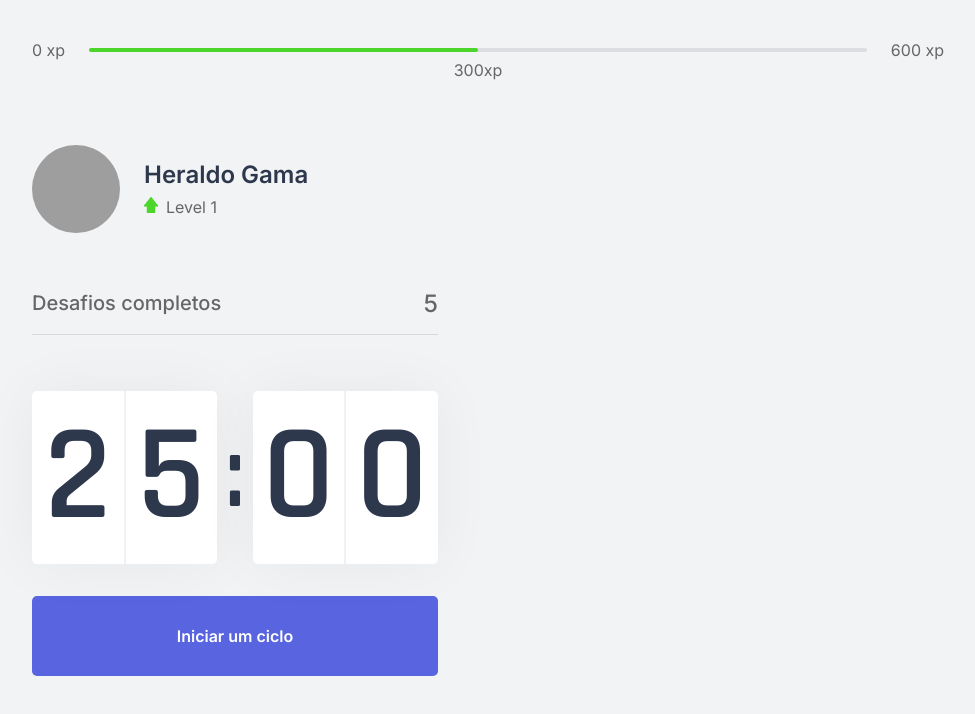
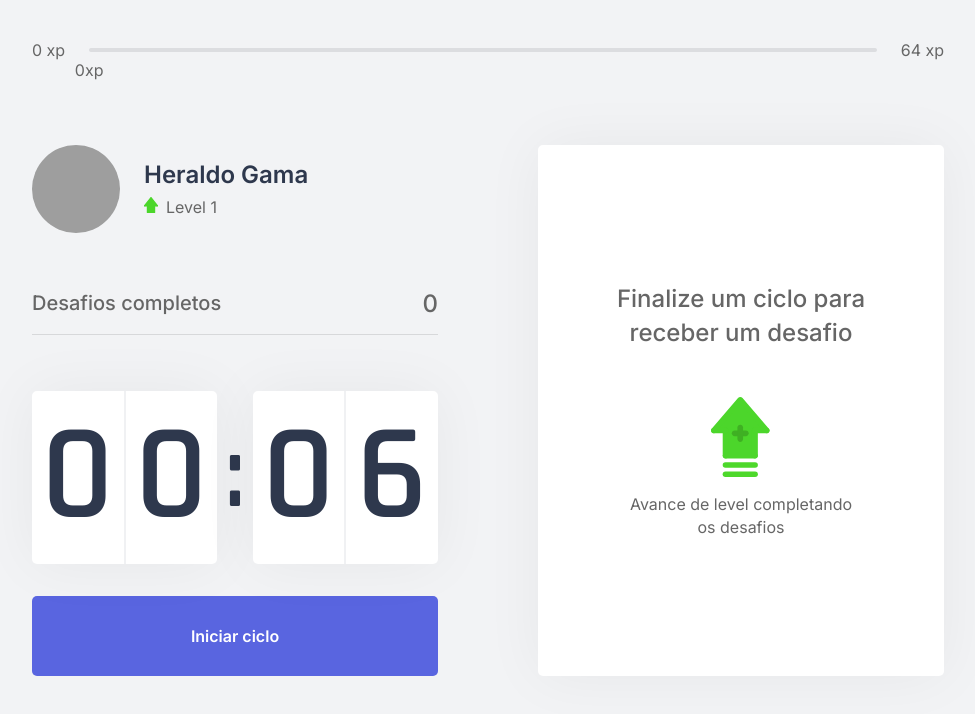
Before and after one commit to heraldogama/RocketSeat-NLW4-MoveIt, a Next.js app: page / in a window 1280 px wide. Shown: the top 714 px of the page, without its empty margins (152-1127 px from the left). Built offline with nearby package versions, Linux system fonts and the light colour scheme; grey boxes are pictures that could not be loaded.

Commit message:
Created styles and implement ContextAPI

```diff
--- /dev/null
+++ b/challenges.json
@@ -0,0 +1,62 @@
+[
+  {
+    "type": "body",
+    "description": "Estique um de seus braços com a palma da mão virada para frente e puxe os dedos para cima por 10 segundos por mão.",
+    "amount": 80
+  },
+  {
+    "type": "body",
+    "description": "Estique seu braço contra o peito e puxe-o utilizando o outro braço por 10 segundos por braço.",
+    "amount": 60
+  },
+  {
+    "type": "body",
+    "description": "Puxe seu pescoço com a ajuda da mão para a direita e para a esquerda, permanecendo na posição por alguns segundos.",
+    "amount": 70
+  },
+  {
+    "type": "body",
+    "description": "Com as duas mãos na parte de trás da cabeça, leve-a para baixo, alongando a parte de trás da região.",
+    "amount": 60
+  },
+  {
+    "type": "body",
+    "description": "Cruze as pernas e desça com as mãos esticadas em direção ao chão. Repita o movimento com a outra perna na frente.",
+    "amount": 100
+  },
+  {
+    "type": "body",
+    "description": "Sentado, abra as pernas e tente encostar as palmas das mãos no chão, repita 3 vezes por 5 segundos.",
+    "amount": 80
+  },
+  {
+    "type": "body",
+    "description": "Puxe o joelho de encontro ao peito e segure, troque de perna após 10 segundos.",
+    "amount": 50
+  },
+  {
+    "type": "body",
+    "description": "Sentado, cruze uma perna e incline seu tronco à frente, troque de perna após 10 segundos.",
+    "amount": 80
+  },
+  {
+    "type": "eye",
+    "description": "Sentado, feche os olhos e cubra-os com as palmas da mão durante 2 minutos, depois abra normalmente.",
+    "amount": 90
+  },
+  {
+    "type": "eye",
+    "description": "Em algum ambiente aberto, olhe o mais longe que puder em quatro direções por 3s, mexa apenas os olhos. Repita 3 vezes.",
+    "amount": 140
+  },
+  {
+    "type": "eye",
+    "description": "Usando os polegares, massage a área abaixo das sobrancelhas em movimentos circulares por 15 segundos.",
+    "amount": 70
+  },
+  {
+    "type": "body",
+    "description": "Em pé, gire a cintura o máximo que puder para a esquerda, segure por cinco segundos. Repita para a direita.",
+    "amount": 90
+  }
+]
--- /dev/null
+++ b/src/components/ChallengeBox.tsx
@@ -0,0 +1,42 @@
+import { useContext } from "react";
+import { ChallengesContext } from "../contexts/ChallengesContext";
+import styles from "../styles/components/ChallengeBox.module.css";
+
+export default function ChallengeBox() {
+  const { activeChallenge, resetChallenge } = useContext(ChallengesContext);
+
+  return (
+    <div className={styles.challengeBoxContainer}>
+      {activeChallenge ? (
+        <div className={styles.challengeActive}>
+          <header>Ganhe {activeChallenge.amount} xp</header>
+          <main>
+            <img src={`icons/${activeChallenge.type}.svg`} alt="" />
+            <strong>Novo desafio</strong>
+            <p>{activeChallenge.description}</p>
+          </main>
+          <footer>
+            <button
+              type="button"
+              className={styles.challengeFailedButton}
+              onClick={resetChallenge}
+            >
+              Falhei
+            </button>
+            <button type="button" className={styles.challengeSucceededButton}>
+              Completei
+            </button>
+          </footer>
+        </div>
+      ) : (
+        <div className={styles.challengeNotActive}>
+          <strong>Finalize um ciclo para receber um desafio</strong>
+          <p>
+            <img src="icons/level-up.svg" alt="Level Up" />
+            Avance de level completando os desafios
+          </p>
+        </div>
+      )}
+    </div>
+  );
+}
--- a/src/components/CompletedChallenges.tsx
+++ b/src/components/CompletedChallenges.tsx
@@ -1,10 +1,14 @@
+import { useContext } from "react";
+import { ChallengesContext } from "../contexts/ChallengesContext";
 import styles from "../styles/components/CompletedChallenge.module.css";
 
 export function CompletedChallenges() {
+  const { challengesCompleted } = useContext(ChallengesContext);
+
   return (
     <div className={styles.completedChallengesContainer}>
       <span>Desafios completos</span>
-      <span>5</span>
+      <span>{challengesCompleted}</span>
     </div>
   );
 }
--- a/src/components/Countdown.tsx
+++ b/src/components/Countdown.tsx
@@ -1,22 +1,82 @@
+import { useState, useEffect, useContext } from "react";
+import { ChallengesContext } from "../contexts/ChallengesContext";
 import styles from "../styles/components/Countdown.module.css";
 
-export default function Countdown() {
+let countdownTimeout: NodeJS.Timeout;
+
+export function Countdown() {
+  const { startNewChallenge } = useContext(ChallengesContext);
+
+  const [time, setTime] = useState(0.1 * 60);
+  const [isActive, setIsActive] = useState(false);
+  const [hasFinished, setHasFinished] = useState(false);
+
+  const minutes = Math.floor(time / 60);
+  const seconds = time % 60;
+
+  const [minuteLeft, minuteRight] = String(minutes).padStart(2, "0").split("");
+  const [secondLeft, secondRight] = String(seconds).padStart(2, "0").split("");
+
+  function startCountdown() {
+    setIsActive(true);
+  }
+
+  function resetCountdown() {
+    clearTimeout(countdownTimeout);
+    setIsActive(false);
+    setTime(0.1 * 60);
+  }
+  useEffect(() => {
+    if (isActive && time > 0) {
+      countdownTimeout = setTimeout(() => {
+        setTime(time - 1);
+      }, 1000);
+    } else if (isActive && time === 0) {
+      setHasFinished(true);
+      setIsActive(false);
+      startNewChallenge();
+    }
+  }, [isActive, time]);
+
   return (
     <div>
       <div className={styles.countdownContainer}>
         <div>
-          <span>2</span>
-          <span>5</span>
+          <span>{minuteLeft}</span>
+          <span>{minuteRight}</span>
         </div>
         <span>:</span>
         <div>
-          <span>0</span>
-          <span>0</span>
+          <span>{secondLeft}</span>
+          <span>{secondRight}</span>
         </div>
       </div>
-      <button type="button" className={styles.countdownButton}>
-        Iniciar um ciclo
-      </button>
+
+      {hasFinished ? (
+        <button disabled className={styles.countdownButton}>
+          Ciclo encerrado
+        </button>
+      ) : (
+        <>
+          {isActive ? (
+            <button
+              type="button"
+              className={`${styles.countdownButton} ${styles.countDownButtonActive}`}
+              onClick={resetCountdown}
+            >
+              Abandonar ciclo
+            </button>
+          ) : (
+            <button
+              type="button"
+              className={styles.countdownButton}
+              onClick={startCountdown}
+            >
+              Iniciar ciclo
+            </button>
+          )}
+        </>
+      )}
     </div>
   );
 }
--- a/src/components/ExperienceBar.tsx
+++ b/src/components/ExperienceBar.tsx
@@ -1,17 +1,29 @@
+import { useContext } from "react";
+import { ChallengesContext } from "../contexts/ChallengesContext";
 import styles from "../styles/components/ExperienceBar.module.css";
 
 export function ExperienceBar() {
+  const { currentExperience, experienceToNextLevel } = useContext(
+    ChallengesContext
+  );
+
+  const percentToNextLevel =
+    Math.round(currentExperience * 100) / experienceToNextLevel;
+
   return (
     <header className={styles.experienceBar}>
       <span>0 xp</span>
       <div>
-        <div style={{ width: "50%" }} />
+        <div style={{ width: `${percentToNextLevel}%` }} />
 
-        <span className={styles.currentExperience} style={{ left: "50%" }}>
-          300xp
+        <span
+          className={styles.currentExperience}
+          style={{ left: `${percentToNextLevel}%` }}
+        >
+          {currentExperience}xp
         </span>
       </div>
-      <span>600 xp</span>
+      <span>{experienceToNextLevel} xp</span>
     </header>
   );
 }
--- /dev/null
+++ b/src/contexts/ChallengesContext.tsx
@@ -0,0 +1,64 @@
+import { createContext, ReactNode, useState } from "react";
+import challenges from "../../challenges.json";
+
+interface Challenge {
+  type: "body" | "eye";
+  description: string;
+  amount: number;
+}
+
+interface ChallengesContextData {
+  level: number;
+  levelUp: () => void;
+  currentExperience: number;
+  challengesCompleted: number;
+  startNewChallenge: () => void;
+  activeChallenge: Challenge;
+  resetChallenge: () => void;
+  experienceToNextLevel: number;
+}
+
+interface ChallengesProviderProps {
+  children: ReactNode;
+}
+export const ChallengesContext = createContext({} as ChallengesContextData);
+
+export function ChallengesProvider({ children }: ChallengesProviderProps) {
+  const [level, setLevel] = useState(1);
+  const [currentExperience, setCurrentExperience] = useState(0);
+  const [challengesCompleted, setChallengesCompleted] = useState(0);
+  const [activeChallenge, setActiveChallenge] = useState(null);
+
+  const experienceToNextLevel = Math.pow((level + 1) * 4, 2);
+
+  function levelUp() {
+    setLevel(level + 1);
+  }
+
+  function startNewChallenge() {
+    const randomChallengeIndex = Math.floor(Math.random() * challenges.length);
+    const challenge = challenges[randomChallengeIndex];
+
+    setActiveChallenge(challenge);
+  }
+
+  function resetChallenge() {
+    setActiveChallenge(null);
+  }
+  return (
+    <ChallengesContext.Provider
+      value={{
+        level,
+        levelUp,
+        currentExperience,
+        challengesCompleted,
+        startNewChallenge,
+        activeChallenge,
+        resetChallenge,
+        experienceToNextLevel,
+      }}
+    >
+      {children}
+    </ChallengesContext.Provider>
+  );
+}
--- a/src/pages/_app.tsx
+++ b/src/pages/_app.tsx
@@ -1,7 +1,12 @@
+import { ChallengesProvider } from "../contexts/ChallengesContext";
 import "../styles/global.css";
 
 function MyApp({ Component, pageProps }) {
-  return <Component {...pageProps} />;
+  return (
+    <ChallengesProvider>
+      <Component {...pageProps} />
+    </ChallengesProvider>
+  );
 }
 
 export default MyApp;
--- a/src/pages/index.tsx
+++ b/src/pages/index.tsx
@@ -1,12 +1,13 @@
 import React from "react";
 import { CompletedChallenges } from "../components/CompletedChallenges";
-import Countdown from "../components/Countdown";
+import { Countdown } from "../components/Countdown";
 import { ExperienceBar } from "../components/ExperienceBar";
 import { Profile } from "../components/Profile";
 
 import Head from "next/head";
 
 import styles from "../styles/pages/Home.module.css";
+import ChallengeBox from "../components/ChallengeBox";
 
 export default function Home() {
   return (
@@ -22,7 +23,9 @@
           <CompletedChallenges />
           <Countdown />
         </div>
-        <div></div>
+        <div>
+          <ChallengeBox />
+        </div>
       </section>
     </div>
   );
--- /dev/null
+++ b/src/styles/components/ChallengeBox.module.css
@@ -0,0 +1,109 @@
+.challengeBoxContainer {
+  height: 100%;
+
+  background: var(--white);
+  border-radius: 5px;
+  box-shadow: 0 0 60px rgba(0, 0, 0, 0.05);
+  padding: 1.5rem 2rem;
+
+  display: flex;
+  flex-direction: column;
+  align-items: center;
+  justify-content: center;
+
+  text-align: center;
+}
+
+.challengeNotActive {
+  display: flex;
+  flex-direction: column;
+  align-items: center;
+}
+
+.challengeNotActive strong {
+  font-size: 1.5rem;
+  font-weight: 500;
+  line-height: 1.4;
+}
+
+.challengeNotActive p {
+  display: flex;
+  flex-direction: column;
+  align-items: center;
+  line-height: 1.4;
+  max-width: 70%;
+  margin-top: 3rem;
+}
+
+.challengeNotActive p img {
+  margin-bottom: 1rem;
+}
+
+.challengeActive {
+  height: 100%;
+
+  display: flex;
+  flex-direction: column;
+}
+
+.challengeActive header {
+  color: var(--blue);
+  font-weight: 600;
+  font-size: 1.25rem;
+  padding: 0 2rem 1.5rem;
+  border-bottom: 1px solid var(--gray-line);
+}
+
+.challengeActive main {
+  flex: 1;
+  display: flex;
+  flex-direction: column;
+  align-items: center;
+  justify-content: center;
+}
+
+.challengeActive main strong {
+  font-size: 2rem;
+  font-weight: 600;
+  color: var(--title);
+  margin: 1.5rem 0 1rem;
+}
+
+.challengeActive main p {
+  line-height: 1.5;
+}
+
+.challengeActive footer {
+  display: grid;
+  grid-template-columns: 1fr 1fr;
+  gap: 1rem;
+}
+
+.challengeActive footer button {
+  height: 3rem;
+
+  display: flex;
+  align-items: center;
+  justify-content: center;
+  border: 0;
+  border-radius: 5px;
+
+  color: var(--white);
+
+  font-size: 1rem;
+  font-weight: 600;
+
+  transition: filter 0.2s;
+}
+
+.challengeActive footer button.challengeFailedButton {
+  background: var(--red);
+}
+
+.challengeActive footer button.challengeSucceededButton {
+  background: var(--green);
+}
+
+.challengeActive footer button:hover {
+  filter: brightness(0.9);
+}
```
Also changed, not shown: src/styles/components/Countdown.module.css (+17 -1 lines).
